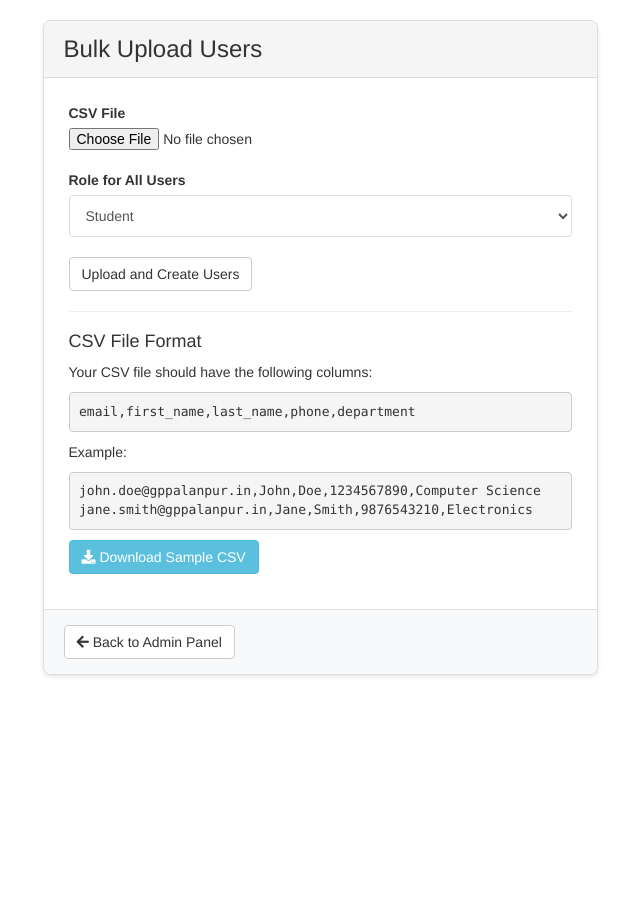
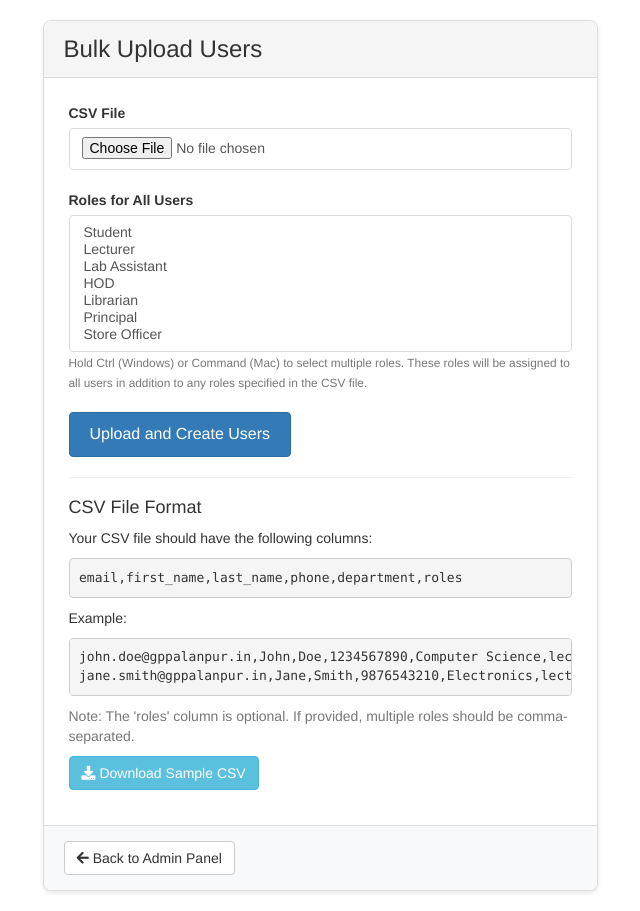
Before and after one commit to er-aary-mevada/gpp-flask, a Flask app: template app/templates/admin/bulk_upload.html in a window 1280 px wide. Shown: the part 52-963 px from the top of the page, without its empty margins (320-960 px from the left). Before the commit the page ends 729 px from the top, so only its background shows below. Run offline with Flask 3, Linux system fonts and the light colour scheme; the template is opened without the code that fills it: values that come from a table or form of the project are taken from there, others are empty; some libraries are stand-ins or nearby versions.

Commit message:
added multi role support to users

```diff
--- a/app/forms/admin.py
+++ b/app/forms/admin.py
@@ -1,6 +1,6 @@
 from flask_wtf import FlaskForm
 from flask_wtf.file import FileField, FileAllowed
-from wtforms import StringField, SelectField, SubmitField
+from wtforms import StringField, SelectField, SubmitField, SelectMultipleField
 from wtforms.validators import DataRequired, Email, ValidationError
 from ..models.department import Department
 
@@ -13,7 +13,7 @@ class UserCreationForm(FlaskForm):
     last_name = StringField('Last Name', validators=[DataRequired()])
     phone = StringField('Phone Number', validators=[DataRequired()])
     department = SelectField('Department', coerce=int, validators=[DataRequired()])
-    role = SelectField('Role', choices=[
+    roles = SelectMultipleField('Roles', choices=[
         ('student', 'Student'),
         ('lecturer', 'Lecturer'),
         ('lab_assistant', 'Lab Assistant'),
@@ -35,7 +35,7 @@ class BulkUserUploadForm(FlaskForm):
         DataRequired(),
         FileAllowed(['csv'], 'CSV files only!')
     ])
-    role = SelectField('Role for All Users', choices=[
+    roles = SelectMultipleField('Roles for All Users', choices=[
         ('student', 'Student'),
         ('lecturer', 'Lecturer'),
         ('lab_assistant', 'Lab Assistant'),
--- a/app/templates/admin/bulk_upload.html
+++ b/app/templates/admin/bulk_upload.html
@@ -1,5 +1,4 @@
 {% extends "base.html" %}
-{% import "bootstrap/wtf.html" as wtf %}
 
 {% block app_content %}
 <div class="row">
@@ -9,17 +8,50 @@
                 <h3 class="panel-title">Bulk Upload Users</h3>
             </div>
             <div class="panel-body">
-                {{ wtf.quick_form(form, enctype="multipart/form-data") }}
+                <form method="POST" class="form" role="form" enctype="multipart/form-data">
+                    {{ form.hidden_tag() }}
+
+                    <div class="form-group">
+                        {{ form.file.label }}
+                        {{ form.file(class="form-control") }}
+                        {% if form.file.errors %}
+                            <ul class="text-danger">
+                            {% for error in form.file.errors %}
+                                <li>{{ error }}</li>
+                            {% endfor %}
+                            </ul>
+                        {% endif %}
+                    </div>
+
+                    <div class="form-group">
+                        {{ form.roles.label }}
+                        {{ form.roles(class="form-control", multiple="multiple", size="7") }}
+                        {% if form.roles.errors %}
+                            <ul class="text-danger">
+                            {% for error in form.roles.errors %}
+                                <li>{{ error }}</li>
+                            {% endfor %}
+                            </ul>
+                        {% endif %}
+                        <small class="text-muted">Hold Ctrl (Windows) or Command (Mac) to select multiple roles. These roles will be assigned to all users in addition to any roles specified in the CSV file.</small>
+                    </div>
+
+                    <div class="form-group">
+                        {{ form.submit(class="btn btn-primary") }}
+                    </div>
+                </form>
 
                 <hr>
 
                 <h4>CSV File Format</h4>
                 <p>Your CSV file should have the following columns:</p>
-                <pre>email,first_name,last_name,phone,department</pre>
+                <pre>email,first_name,last_name,phone,department,roles</pre>
 
                 <p>Example:</p>
-                <pre>john.doe@gppalanpur.in,John,Doe,1234567890,Computer Science
-jane.smith@gppalanpur.in,Jane,Smith,9876543210,Electronics</pre>
+                <pre>john.doe@gppalanpur.in,John,Doe,1234567890,Computer Science,lecturer,hod
+jane.smith@gppalanpur.in,Jane,Smith,9876543210,Electronics,lecturer</pre>
+
+                <p class="text-muted">Note: The 'roles' column is optional. If provided, multiple roles should be comma-separated.</p>
 
                 <p>
                     <a href="{{ url_for('static', filename='sample_users.csv') }}" class="btn btn-info">
```
Also changed, not shown: app/routes/admin.py (+51 -21 lines), app/static/sample_users.csv (+5 -5 lines), app/templates/admin/create_user.html (+5 -4 lines).
